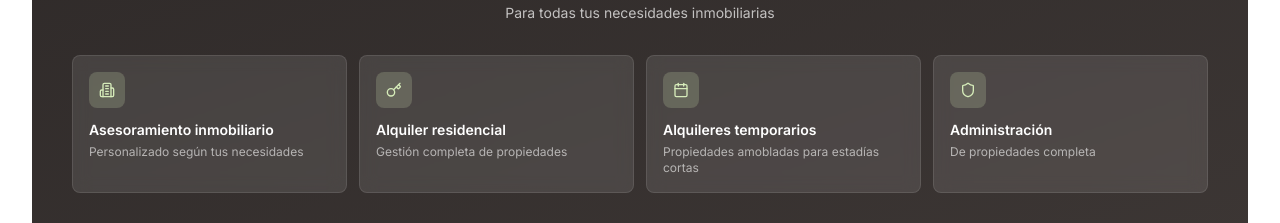
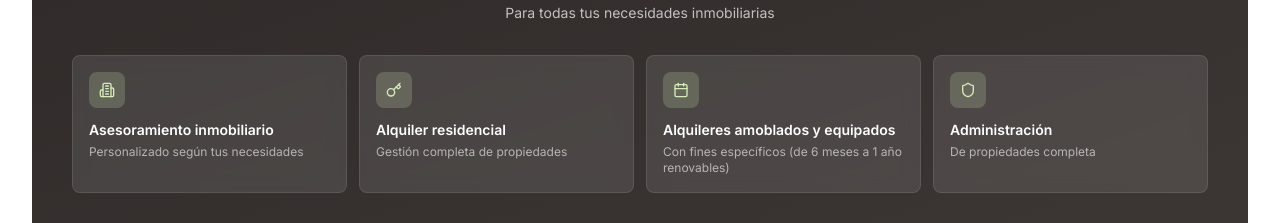
Before and after one commit to matiasquercia/mp-landing, a React (Vite) app: page / in a window 1280 px wide. Shown: the part 4140-4363 px from the top of the page. Built offline with nearby package versions, Linux system fonts and the light colour scheme.

Commit message:
Update Services component

```diff
--- a/src/app/components/Services.tsx
+++ b/src/app/components/Services.tsx
@@ -91,8 +91,8 @@ export function Services() {
     },
     {
       icon: Calendar,
-      title: 'Alquileres temporarios',
-      description: 'Propiedades amobladas para estadías cortas'
+      title: 'Alquileres amoblados y equipados',
+      description: 'Con fines específicos (de 6 meses a 1 año renovables)'
     },
     {
       icon: Shield,
```
